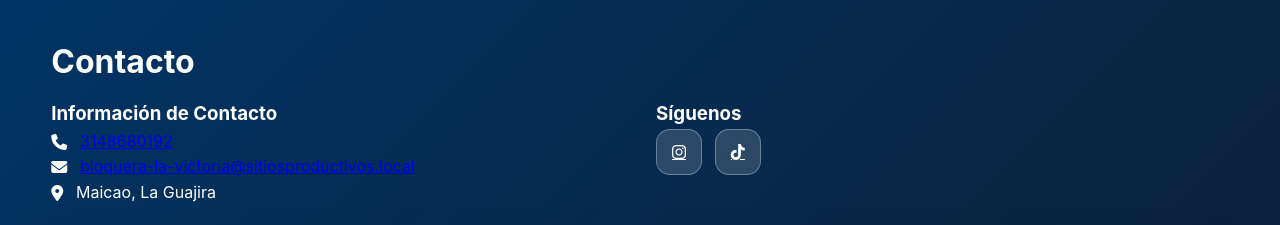
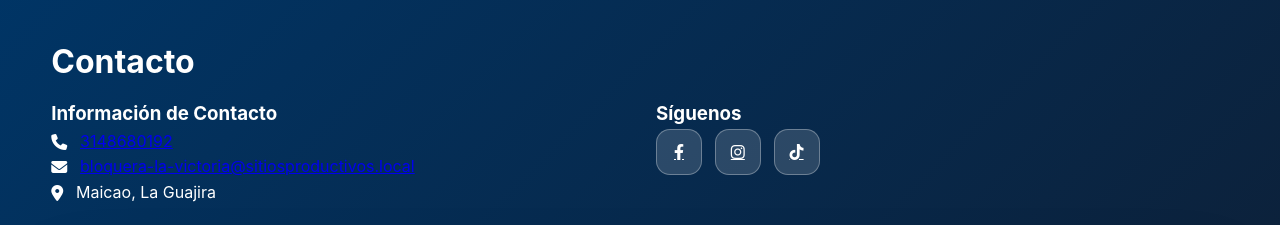
Before and after one commit to ReconvencionLaboralGuajira/bloquera-la-victoria-56, a plain HTML site: page index.html in a window 1280 px wide. Shown: the part 3260-3485 px from the top of the page. Drawn offline with Linux system fonts and the light colour scheme; no server answers.

Commit message:
Publish site

```diff
--- a/index.html
+++ b/index.html
@@ -252,6 +252,10 @@
                     <h3>Síguenos</h3>
                     <div class="social-links">
 
+                        <a href="https://www.facebook.com/share/17cg9yjXTN/" target="_blank" rel="noopener" class="social-link">
+                            <i class="fab fa-facebook-f"></i>
+                        </a>
+
 
                         <a href="https://www.instagram.com/bloquera_la_victoria/" target="_blank" rel="noopener" class="social-link">
                             <i class="fab fa-instagram"></i>
```
